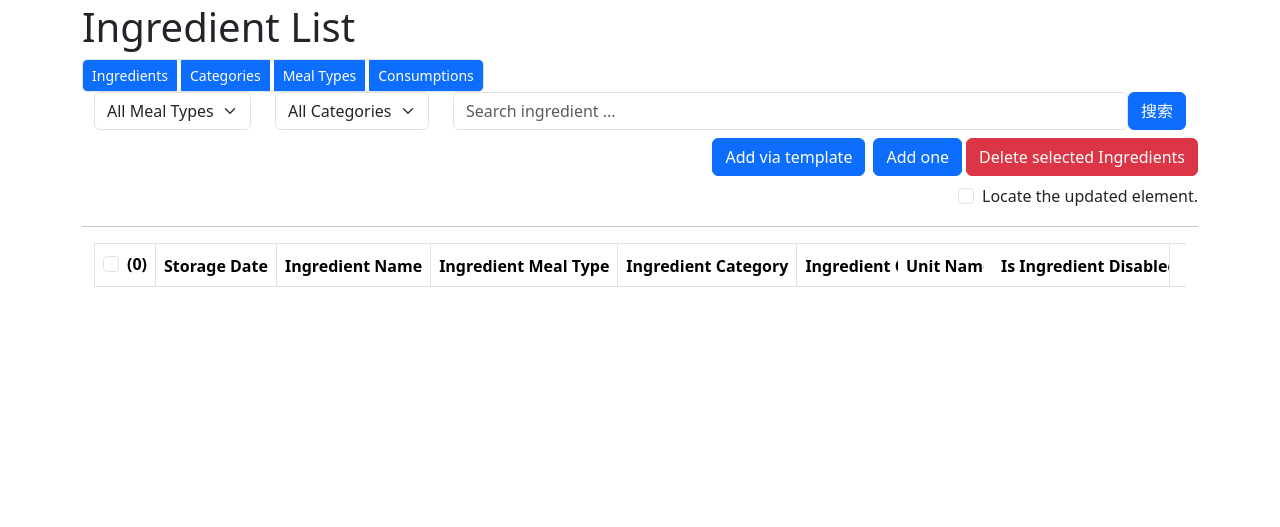
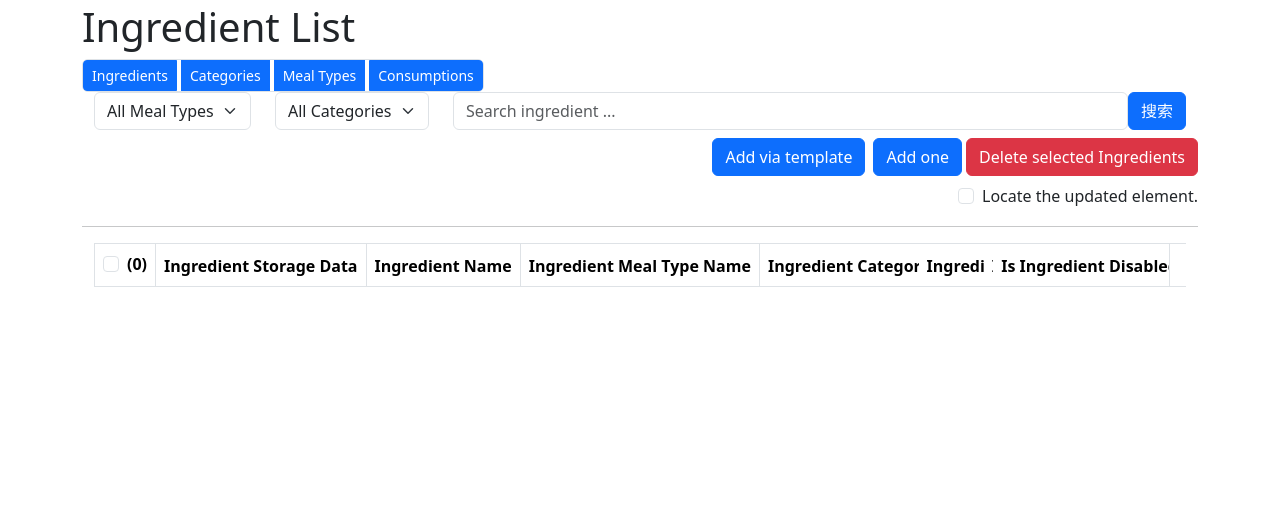
Before and after one commit to larryw3i/funingschool, a Django app: page /canteen/list_ingredients in a window 1280 px wide. Shown: the part 57-584 px from the top of the page. Run offline with Django 4.2, Linux system fonts and the light colour scheme; the visitor is signed in with stand-in values (Sample User, id 1); data that the repository does not hold is empty; parts of the project's set-up code (start-up, migrations or seed data) failed here and were passed over; some libraries are stand-ins or nearby versions.

Commit message:
Daily Copy.

```diff
--- a/src/fnschoo1/canteen/templates/canteen/ingredient/list.html
+++ b/src/fnschoo1/canteen/templates/canteen/ingredient/list.html
@@ -109,13 +109,49 @@
                 </label>
               </div>
             </th>
-            {% for name, verbose_name in headers %}
-              <th class="sort_{{ name }}"
-                  scope="col"
-                  onclick="sort_ingredients('{{ name }}');">
-                {{ verbose_name }}
-              </th>
-            {% endfor %}
+            <th class="sort_storage_date"
+                scope="col"
+                onclick="sort_ingredients('storage_date');">
+              {% trans 'Ingredient Storage Data' %}
+            </th>
+            <th class="sort_name" scope="col" onclick="sort_ingredients('name');">
+              {% trans 'Ingredient Name' %}
+            </th>
+            <th class="sort_meal_type__name"
+                scope="col"
+                onclick="sort_ingredients('meal_type__name');">
+              {% trans 'Ingredient Meal Type Name' %}
+            </th>
+            <th class="sort_category__name"
+                scope="col"
+                onclick="sort_ingredients('category__name');">
+              {% trans 'Ingredient Category Name' %}
+            </th>
+            <th class="sort_quantity"
+                scope="col"
+                onclick="sort_ingredients('quantity');">
+              {% trans 'Ingredient Quantity' %}
+            </th>
+            <th class="sort_quantity_unit_name"
+                scope="col"
+                onclick="sort_ingredients('quantity_unit_name');">
+              {% trans 'Ingredient Quantity Unit Name' %}
+            </th>
+            <th class="sort_total_price"
+                scope="col"
+                onclick="sort_ingredients('total_price');">
+              {% trans 'Ingredient Total Price' %}
+            </th>
+            <th class="sort_is_ignorable"
+                scope="col"
+                onclick="sort_ingredients('is_ignorable');">
+              {% trans 'Is Ingredient Ignorable' %}
+            </th>
+            <th class="sort_is_disabled"
+                scope="col"
+                onclick="sort_ingredients('is_disabled');">
+              {% trans 'Is Ingredient Disabled' %}
+            </th>
             <th scope="col"></th>
           </tr>
         </thead>
--- a/src/fnschoo1/canteen/views.py
+++ b/src/fnschoo1/canteen/views.py
@@ -266,8 +266,8 @@ def create_consumptions(request, ingredient_id=None):
         & Q(is_ignorable=False)
     )
 
-    if search_params and "category" in search_params:
-        category_id = search_params["category"]
+    if search_params and "category__id" in search_params:
+        category_id = search_params["category__id"]
         if category_id == "None":
             queries &= Q(category=None)
             pass
@@ -281,8 +281,8 @@ def create_consumptions(request, ingredient_id=None):
     else:
         context.update({"selected_category": None})
 
-    if search_params and "meal_type" in search_params:
-        meal_type_id = search_params["meal_type"]
+    if search_params and "meal_type__id" in search_params:
+        meal_type_id = search_params["meal_type__id"]
         if meal_type_id == "None":
             queries &= Q(meal_type=None)
             pass
@@ -697,7 +697,6 @@ def list_ingredients(request):
     paginator = Paginator(ingredients, page_size)
     page_number = int(search_params.get("page", 1))
     page_obj = paginator.get_page(page_number)
-    headers = [(f.name, f.verbose_name) for f in fields]
 
     meal_types = list(
         set(
@@ -766,7 +765,6 @@ def list_ingredients(request):
         {
             "page_obj": page_obj,
             "search_query": search_query_cp,
-            "headers": headers,
             "page_size": page_size,
             "total_price_title": total_price_title,
             "ingredients_len": ingredients_len,
--- a/src/fnschoo1/fnprofile/templates/fnprofile/fnemail/verify.html
+++ b/src/fnschoo1/fnprofile/templates/fnprofile/fnemail/verify.html
@@ -8,8 +8,8 @@
 {% block content %}
   <h2>{% trans 'Active Email' %}</h2>
   <h3>
-    {% blocktrans with USER_FULL_NAME=USER_FULL_NAME email=email%}
-      Do you want to activate this email ({{ USER_FULL_NAME }} {{ email }})?
+    {% blocktrans with username=username email=email%}
+      Do you want to activate this email ({{ username }} {{ email }})?
     {% endblocktrans %}
     <a class='btn btn-info' href='{{ full_path }}'>{% trans 'Active it' %}</a>
   </h3>
--- a/src/fnschoo1/fnschool/views.py
+++ b/src/fnschoo1/fnschool/views.py
@@ -2,6 +2,7 @@ from urllib.parse import unquote
 
 from django.http import HttpResponse, QueryDict
 from django.shortcuts import get_object_or_404, redirect, render
+from fnschool._models import get_model_field_names
 
 
 def get_search_params_from_cookie(request, name=None):
@@ -24,7 +25,7 @@ def get_object_orders_from_cookie(request, name=None, model=None):
     name = name or request.path
     orders = []
     params = get_search_params_from_cookie(request, name)
-    field_names = [f.name for f in model._meta.fields] if model else None
+    field_names = get_model_field_names(model) if model else None
 
     if params:
         for key, value in params.items():
```
Also changed, not shown: src/fnschoo1/canteen/templates/canteen/consumption/create.html (+8 -10 lines), src/fnschoo1/fnschool/_models.py (added, +20 -0 lines), src/fnschoo1/locale/en/LC_MESSAGES/django.po, src/fnschoo1/locale/zh_Hans/LC_MESSAGES/django.po, 1 other file.
